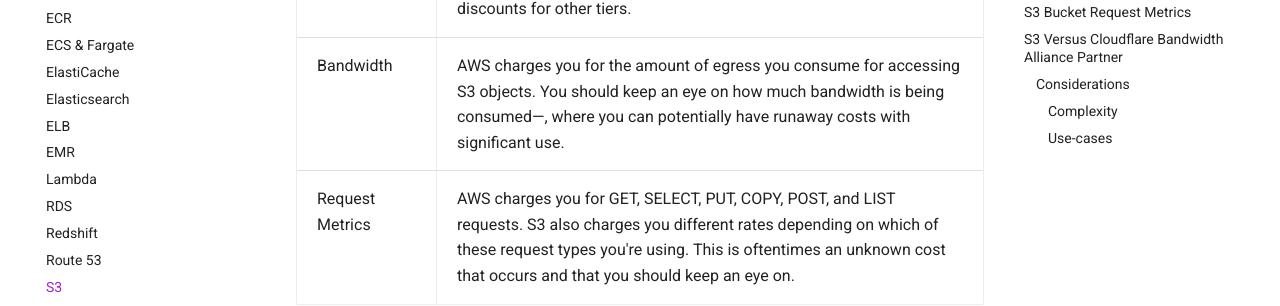
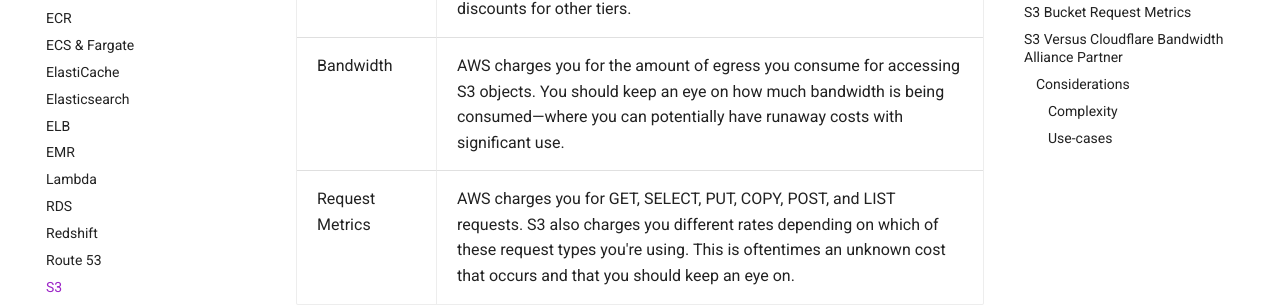
Before and after one commit to vantage-sh/handbook.vantage.sh, an MkDocs documentation site: the page built from docs/aws/services/s3-pricing.md, in a window 1280 px wide and 900 px high, scrolled down 596 px. Shown: the part 204-510 px from the top of the window. Built offline with MkDocs 1.6.1 and Material for MkDocs 9.7.7, drawn with Linux system fonts in a browser that asks for light colours; comment, search, counter and statistics services are not loaded.

Commit message:
Fix sneaky typo

```diff
--- a/docs/aws/services/s3-pricing.md
+++ b/docs/aws/services/s3-pricing.md
@@ -12,7 +12,7 @@
 |----|----|
 |Object Storage Amount|AWS charges you for how much you store across all objects and across all buckets. Each region has a different pricing rate on a per-GB basis, and as you store more data on S3, you get discounts on a per-GB basis.|
 |Object Storage Class|Amazon S3 has many different storage classes, further discussed below. S3 Standard is the default storage class, but you can get discounts for other tiers.|
-|Bandwidth|AWS charges you for the amount of egress you consume for accessing S3 objects. You should keep an eye on how much bandwidth is being consumed—, where you can potentially have runaway costs with significant use.|
+|Bandwidth|AWS charges you for the amount of egress you consume for accessing S3 objects. You should keep an eye on how much bandwidth is being consumed—where you can potentially have runaway costs with significant use.|
 |Request Metrics|AWS charges you for GET, SELECT, PUT, COPY, POST, and LIST requests. S3 also charges you different rates depending on which of these request types you're using. This is oftentimes an unknown cost that occurs and that you should keep an eye on.|
 
 ## Intelligent-Tiering
```
